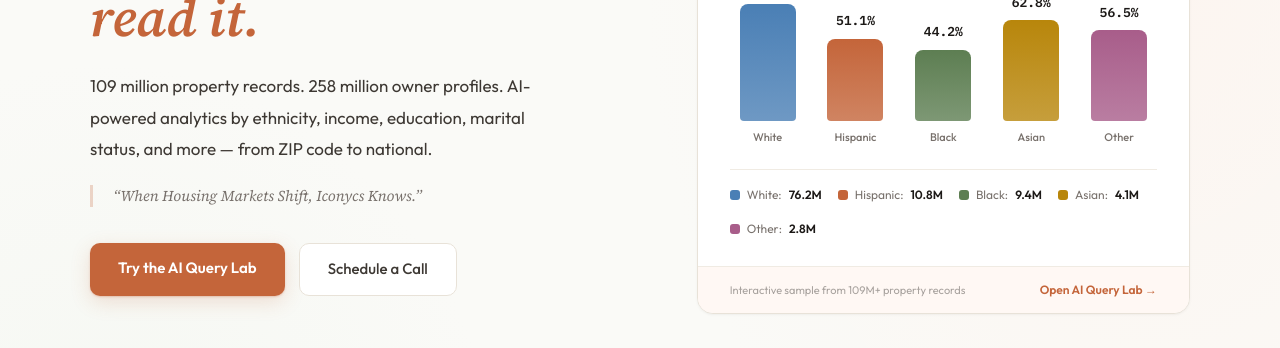
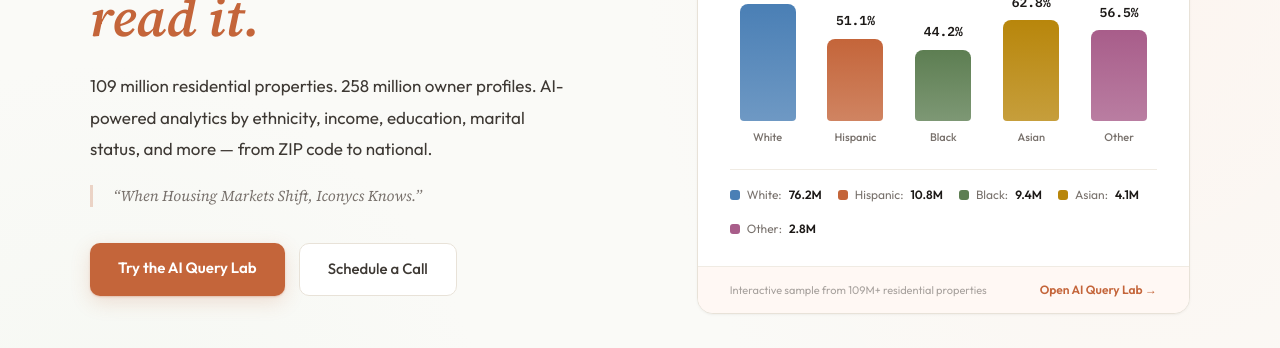
Before and after one commit to Davevw/Iconycs-Platform, a Next.js app: page / in a window 1280 px wide. Shown: the part 334-682 px from the top of the page. Built offline with nearby package versions, Linux system fonts and the light colour scheme.

Commit message:
feat: frame residential as SFD, condo, townhome, 1-4 units throughout

```diff
--- a/app/layout.tsx
+++ b/app/layout.tsx
@@ -7,7 +7,7 @@
     default: 'ICONYCS | 109M Properties. Every U.S. Neighborhood. Real Data.',
     template: '%s | ICONYCS',
   },
-  description: 'AI-powered housing analytics platform. 109M+ property records, 258M+ homeowner profiles, and census-tract demographics across all 50 states -- built for capital markets.',
+  description: 'AI-powered housing analytics platform. 109M+ residential properties, 258M+ homeowner profiles, and census-tract demographics across all 50 states -- built for capital markets.',
   keywords: [
     'housing analytics', 'homeowner demographics', 'property data', 'real estate analytics',
     'home ownership data', 'demographic analysis', 'property records', 'housing market data',
@@ -27,7 +27,7 @@
   twitter: {
     card: 'summary_large_image',
     title: 'ICONYCS | 109M Properties. Every U.S. Neighborhood. Real Data.',
-    description: 'AI-powered housing analytics. 109M+ property records, 258M+ homeowner profiles, census-tract demographics -- built for capital markets.',
+    description: 'AI-powered housing analytics. 109M+ residential properties, 258M+ homeowner profiles, census-tract demographics -- built for capital markets.',
   },
   robots: { index: true, follow: true },
 };
--- a/app/page.tsx
+++ b/app/page.tsx
@@ -4,7 +4,7 @@
 export const metadata: Metadata = {
   title: 'ICONYCS  -  The Socio-Economics of Home Ownership',
   description:
-    'ICONYCS Housing Intelligence combines 109M+ property records with 258M+ owner demographic profiles. AI-powered analytics by ethnicity, income, education, and more. When Housing Markets Shift, Iconycs Knows.',
+    'ICONYCS Housing Intelligence combines 109M+ residential properties with 258M+ owner demographic profiles. AI-powered analytics by ethnicity, income, education, and more. When Housing Markets Shift, Iconycs Knows.',
   keywords: [
     'housing analytics', 'homeowner demographics', 'property data', 'real estate analytics',
     'socio-economic housing', 'ICONYCS', 'I-PaaS', 'property data as a service',
--- a/components/marketing/Homepage.tsx
+++ b/components/marketing/Homepage.tsx
@@ -234,7 +234,7 @@
       </div>
 
       <div style={{ padding: '14px 32px', borderTop: `1px solid ${C.borderLight}`, display: 'flex', justifyContent: 'space-between', alignItems: 'center', background: C.bgAccent }}>
-        <span style={{ fontSize: 11, color: C.textDim }}>Interactive sample from 109M+ property records</span>
+        <span style={{ fontSize: 11, color: C.textDim }}>Interactive sample from 109M+ residential properties</span>
         <Link href="/dashboard" style={{ fontSize: 12, color: C.terra, fontWeight: 600, textDecoration: 'none' }}>Open AI Query Lab →</Link>
       </div>
     </Card>
@@ -382,7 +382,7 @@
               </h1>
 
               <p className="fu fu1" style={{ fontSize: 17, color: C.textBody, lineHeight: 1.85, marginBottom: 20, maxWidth: 480, fontWeight: 400 }}>
-                109 million property records. 258 million owner profiles. AI-powered analytics by ethnicity, income, education, marital status, and more — from ZIP code to national.
+                109 million residential properties. 258 million owner profiles. AI-powered analytics by ethnicity, income, education, marital status, and more — from ZIP code to national.
               </p>
 
               <blockquote className="fu fu2" style={{
```
